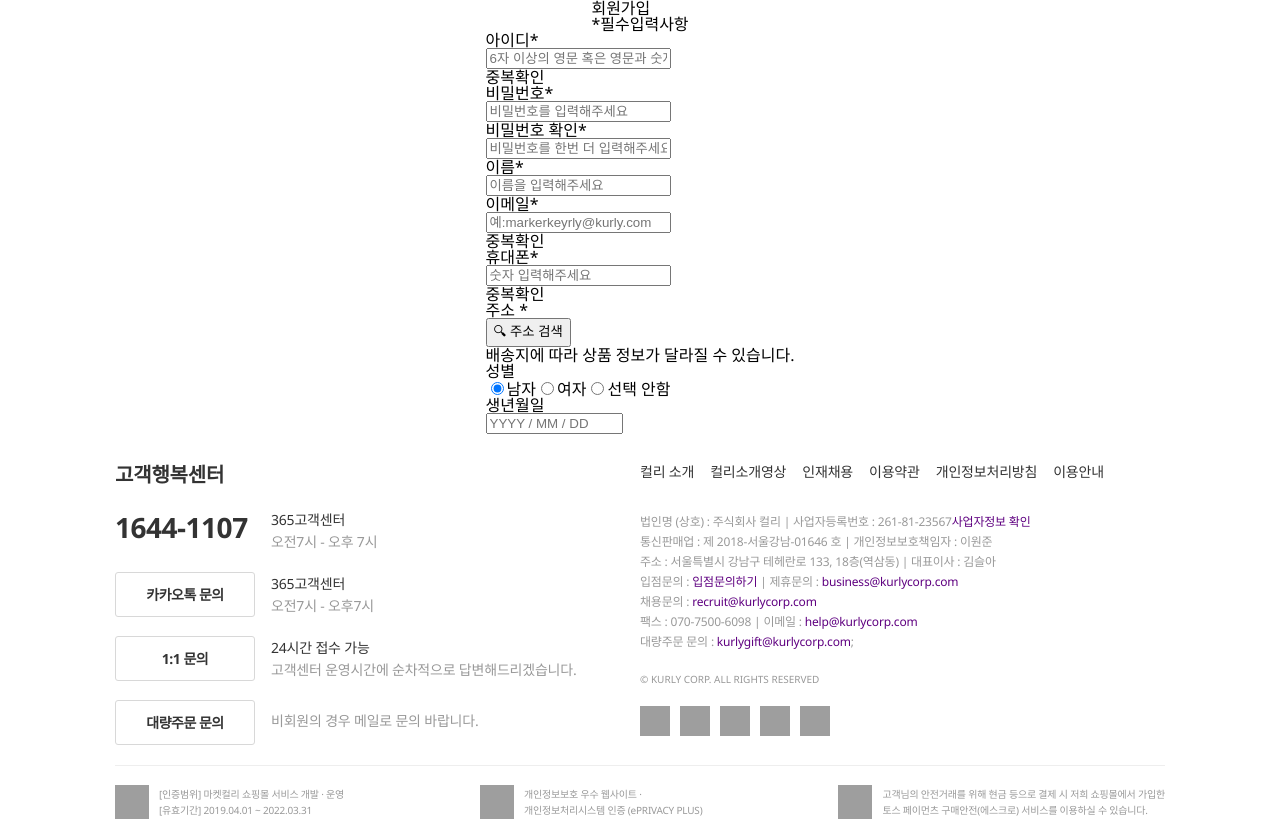
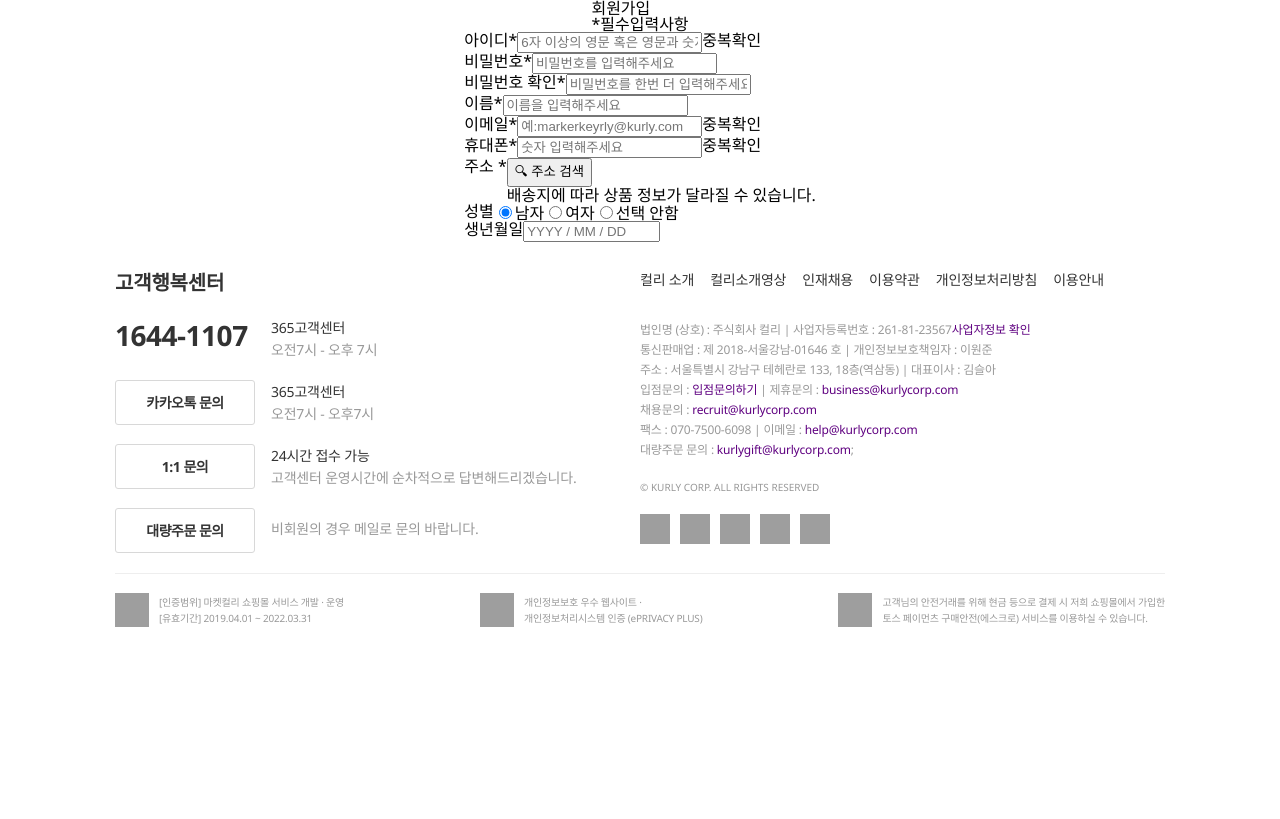
Before and after one commit to clonekurly/frontend, a React (Create React App) app: page / in a window 1280 px wide. Built offline with nearby package versions, Linux system fonts and the light colour scheme; grey boxes are pictures that could not be loaded.

Commit message:
#3 content/wrap css

```diff
--- a/src/Pages/Signup/Signup.js
+++ b/src/Pages/Signup/Signup.js
@@ -65,7 +65,6 @@ const Signup = () => {
     setInputs({
       ...inputs,
       [name]: value,
-      //핸드폰번호 text아닌 숫자로 입력될까봐...
     });
     console.log(inputs);
   };
@@ -259,14 +258,16 @@ const Signup = () => {
                     console.log(inputs);
                   }}
                 ></input>
-                <button name="Address" onClick={onClick_Pop}>
-                  🔍︎ 주소 재검색
-                </button>
-                <p>샛별 배송 가능 지역</p>
+                <div className="signup_Address_btn">
+                  <button name="Address" onClick={onClick_Pop}>
+                    🔍︎ 주소 재검색
+                  </button>
+                </div>
               </>
             )}
 
             <div className="signup_Address_Info">
+              {Zonecode && Address ? <p>샛별 배송 가능 지역</p> : null}
               <p>배송지에 따라 상품 정보가 달라질 수 있습니다.</p>
             </div>
           </div>
--- a/src/Pages/Signup/Signup.scss
+++ b/src/Pages/Signup/Signup.scss
@@ -4,4 +4,16 @@
 .signup_main {
   @include flexCenter();
   flex-direction: column;
+
+  [class*="wrap"] {
+    display: flex;
+    flex-direction: row;
+  }
+  input[type*="text"] {
+    display: flex;
+    flex-direction: column;
+  }
+  button[name*="Address"] {
+    display: block;
+  }
 }
```
